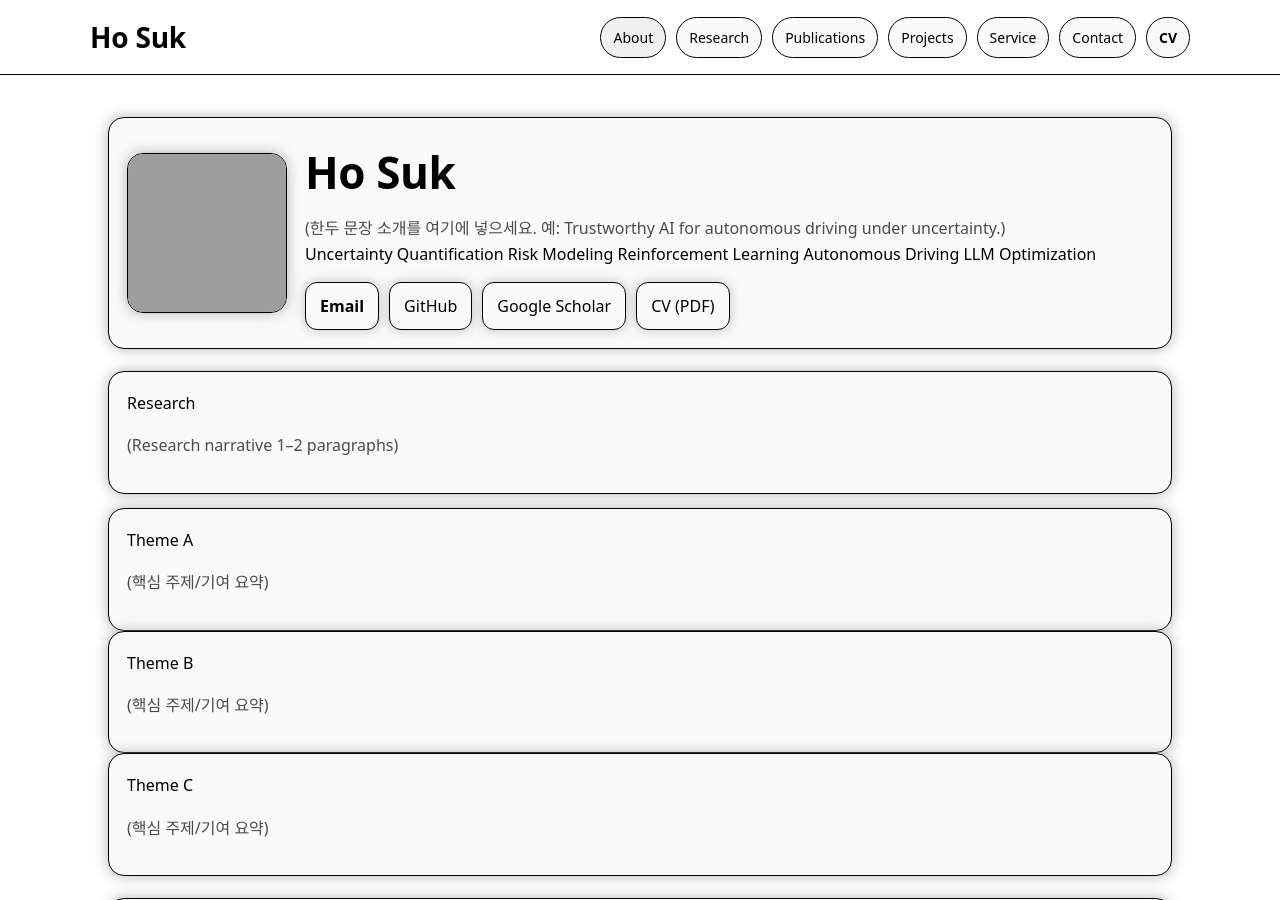
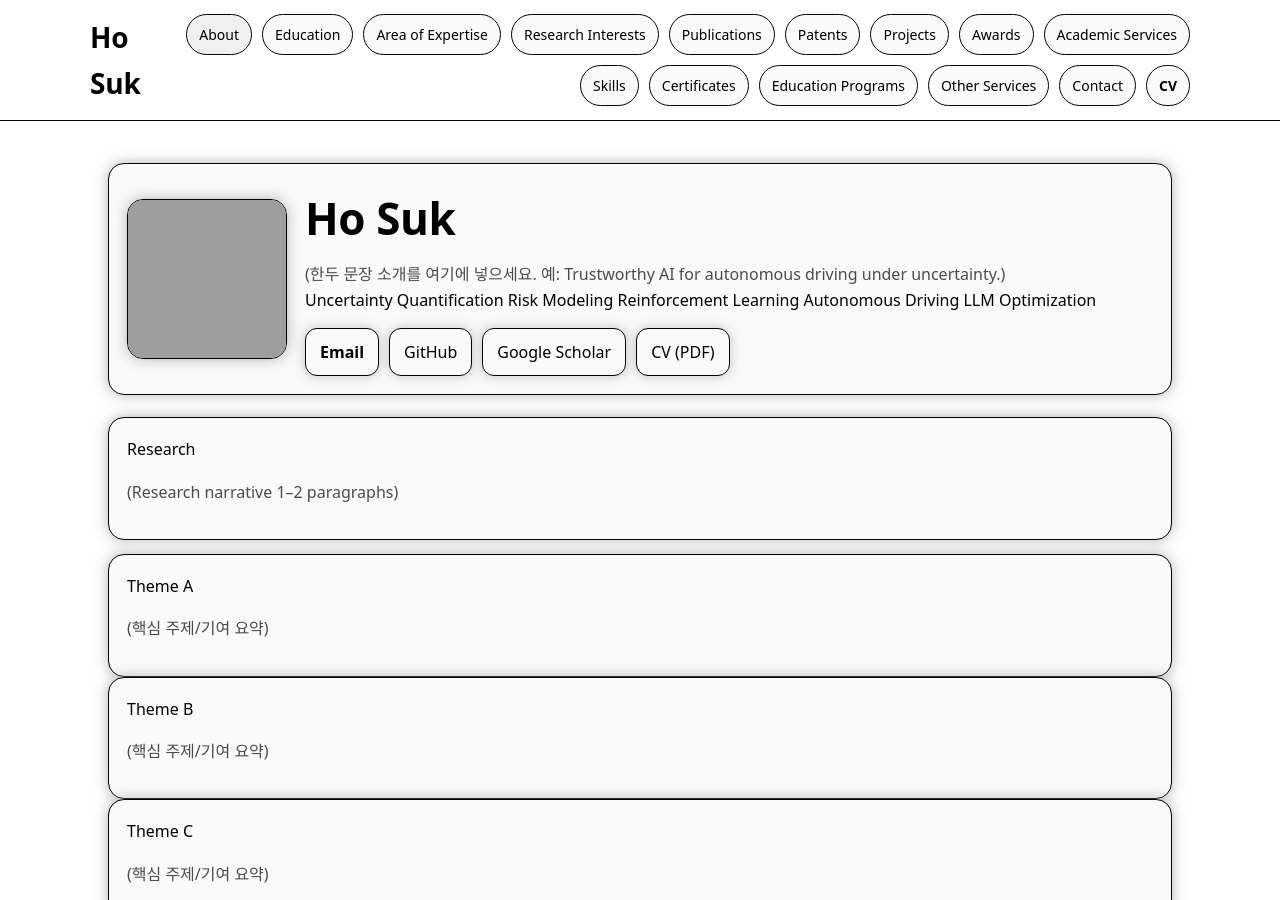
Before and after one commit to ho-suk-93/ho-suk-93.github.io, a Jekyll site: the page built from index.md, in a window 1280 px wide and 900 px high. Built offline with Jekyll 4.4.1, drawn with Linux system fonts in a browser that asks for light colours; grey boxes are pictures that could not be loaded.

Commit message:
Update navigation links and adjust scroll offset

```diff
--- a/_layouts/default.html
+++ b/_layouts/default.html
@@ -15,17 +15,22 @@
       <div class="container header-inner">
         <div class="brand">
           <a class="brand-title" href="{{ '/' | relative_url }}">{{ site.title }}</a>
-          {% if site.show_description %}
-            <div class="brand-subtitle">{{ site.description }}</div>
-          {% endif %}
         </div>
 
         <nav class="nav">
           <a class="nav-link" href="#about">About</a>
-          <a class="nav-link" href="#research">Research</a>
+          <a class="nav-link" href="#education">Education</a>
+          <a class="nav-link" href="#expertise">Area of Expertise</a>
+          <a class="nav-link" href="#research">Research Interests</a>
           <a class="nav-link" href="#publications">Publications</a>
+          <a class="nav-link" href="#patents">Patents</a>
           <a class="nav-link" href="#projects">Projects</a>
-          <a class="nav-link" href="#service">Service</a>
+          <a class="nav-link" href="#awards">Awards</a>
+          <a class="nav-link" href="#academic-services">Academic Services</a>
+          <a class="nav-link" href="#skills">Skills</a>
+          <a class="nav-link" href="#certificates">Certificates</a>
+          <a class="nav-link" href="#education-programs">Education Programs</a>
+          <a class="nav-link" href="#other-services">Other Services</a>
           <a class="nav-link" href="#contact">Contact</a>
           <a class="nav-link nav-cta" href="{{ '/assets/cv/CV.pdf' | relative_url }}">CV</a>
         </nav>
```
Also changed, not shown: other parts of _layouts/default.html (+1 -2 lines).
